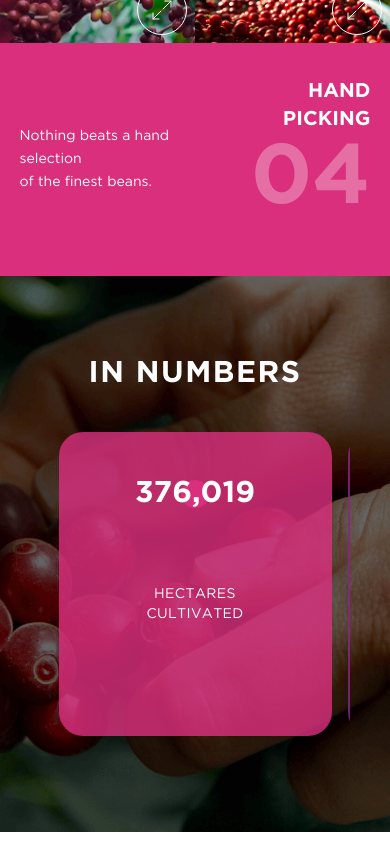
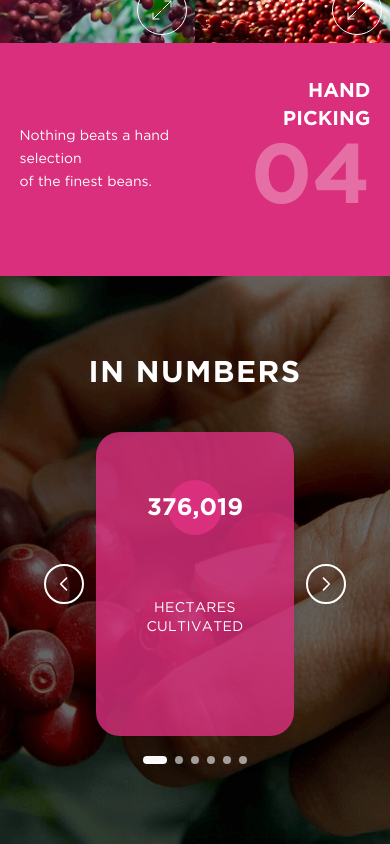
Before and after one commit to Alan4745/front-green-book, a React (Vite) app: page /c1 in a window 390 px wide. Shown: the part 1911-2755 px from the top of the page. Built offline with nearby package versions, Linux system fonts and the light colour scheme.

Commit message:
restauracionC1

```diff
--- a/src/components/C1/ui/CarrouselColor.jsx
+++ b/src/components/C1/ui/CarrouselColor.jsx
@@ -1,37 +1,32 @@
-import { useState, useEffect } from 'react';
+import { useState } from 'react';
 import CardColor from './CardColor';
 
 const CarrouselColor = ({ slides = [] }) => {
     const flatSlides = slides.flat();
-    const [windowWidth, setWindowWidth] = useState(() => typeof window !== 'undefined' ? window.innerWidth : 1024);
+    const [activeIndex, setActiveIndex] = useState(0);
 
-    useEffect(() => {
-        const handleResize = () => setWindowWidth(window.innerWidth);
-        window.addEventListener('resize', handleResize);
-        return () => window.removeEventListener('resize', handleResize);
-    }, []);
-
-    const isMobile = windowWidth < 1024;
+    const goToPrev = () => setActiveIndex((i) => (i === 0 ? flatSlides.length - 1 : i - 1));
+    const goToNext = () => setActiveIndex((i) => (i === flatSlides.length - 1 ? 0 : i + 1));
 
     const cardContent = (card) => (
         <div className="flex flex-col items-center h-full py-4">
             <div
-                className="flex items-center justify-center h-[7vw] w-[7vw] rounded-full"
+                className="flex items-center justify-center h-[14vw] w-[14vw] lg:h-[13vh] lg:w-[13vh] rounded-full"
                 style={{ backgroundColor: card.circleColor }}
             >
                 {card.image ? (
                     <img
                         src={card.image}
-                        alt="Imagen"
+                        alt=""
                         className="object-contain"
                         style={{
-                            width: card.imageWidth || '5.5vw',
-                            height: card.imageHeight || '5.5vw'
+                            width: card.imageWidth || '10vw',
+                            height: card.imageHeight || '10vw'
                         }}
                     />
                 ) : (
                     <h2
-                        className="text-3xl text-white text-center"
+                        className="text-2xl lg:text-3xl text-white text-center"
                         style={{ fontFamily: 'GothamBold' }}
                     >
                         {card.mainText}
@@ -57,31 +52,65 @@ const CarrouselColor = ({ slides = [] }) => {
         </div>
     );
 
-    // MOBILE/TABLET: carrusel horizontal deslizable
-    if (isMobile) {
     return (
         <div className="w-full">
-                <div className="flex gap-4 overflow-x-auto snap-x snap-mandatory px-[5vw] pb-4 scrollbar-hide" style={{ WebkitOverflowScrolling: 'touch' }}>
-                    {flatSlides.map((card, index) => (
-                        <div key={index} className="flex-shrink-0 w-[70vw] sm:w-[45vw] snap-center">
+            {/* ===== MOBILE: carrusel con flechas ===== */}
+            <div className="lg:hidden flex flex-col items-center gap-5">
+                <div className="grid w-full grid-cols-[40px_minmax(0,1fr)_40px] items-center gap-3 px-1">
+                    {/* Flecha anterior */}
+                    <button
+                        type="button"
+                        onClick={goToPrev}
+                        className="h-10 w-10 rounded-full border-2 border-white text-white grid place-items-center justify-self-start"
+                        aria-label="Anterior"
+                    >
+                        <svg className="h-5 w-5" fill="none" stroke="currentColor" viewBox="0 0 24 24">
+                            <path strokeLinecap="round" strokeLinejoin="round" strokeWidth="2" d="M15 19l-7-7 7-7" />
+                        </svg>
+                    </button>
+
+                    {/* Tarjeta activa */}
+                    <div className="justify-self-center w-full transition-transform duration-300 hover:scale-105">
                         <CardColor
-                                bgColor={card.bgColor}
-                                circleColor={card.circleColor}
+                            bgColor={flatSlides[activeIndex].bgColor}
+                            circleColor={flatSlides[activeIndex].circleColor}
                             width="w-full"
                             height="h-[36vh]"
                         >
-                                {cardContent(card)}
+                            {cardContent(flatSlides[activeIndex])}
                         </CardColor>
                     </div>
+
+                    {/* Flecha siguiente */}
+                    <button
+                        type="button"
+                        onClick={goToNext}
+                        className="h-10 w-10 rounded-full border-2 border-white text-white grid place-items-center justify-self-end"
+                        aria-label="Siguiente"
+                    >
+                        <svg className="h-5 w-5" fill="none" stroke="currentColor" viewBox="0 0 24 24">
+                            <path strokeLinecap="round" strokeLinejoin="round" strokeWidth="2" d="M9 5l7 7-7 7" />
+                        </svg>
+                    </button>
+                </div>
+
+                {/* Dots de progreso */}
+                <div className="flex items-center justify-center gap-2">
+                    {flatSlides.map((_, index) => (
+                        <button
+                            key={index}
+                            type="button"
+                            onClick={() => setActiveIndex(index)}
+                            className={`h-2 rounded-full transition-all ${index === activeIndex ? 'w-6 bg-white' : 'w-2 bg-white/60'}`}
+                            aria-label={`Ver tarjeta ${index + 1}`}
+                            aria-current={index === activeIndex ? 'true' : 'false'}
+                        />
                     ))}
                 </div>
             </div>
-        );
-    }
 
-    // DESKTOP: grid original 3×2
-    return (
-        <div className="w-full px-6">
+            {/* ===== DESKTOP: grid 3×2 estático ===== */}
+            <div className="hidden lg:block w-full px-6">
                 <div className="grid grid-cols-3 gap-x-5 gap-y-5 max-w-[65vw] mx-auto">
                     {flatSlides.map((card, index) => (
                         <div key={index}>
@@ -97,6 +126,7 @@ const CarrouselColor = ({ slides = [] }) => {
                     ))}
                 </div>
             </div>
+        </div>
     );
 };
 
```
Lines whose indentation alone changed are shown as unchanged.
